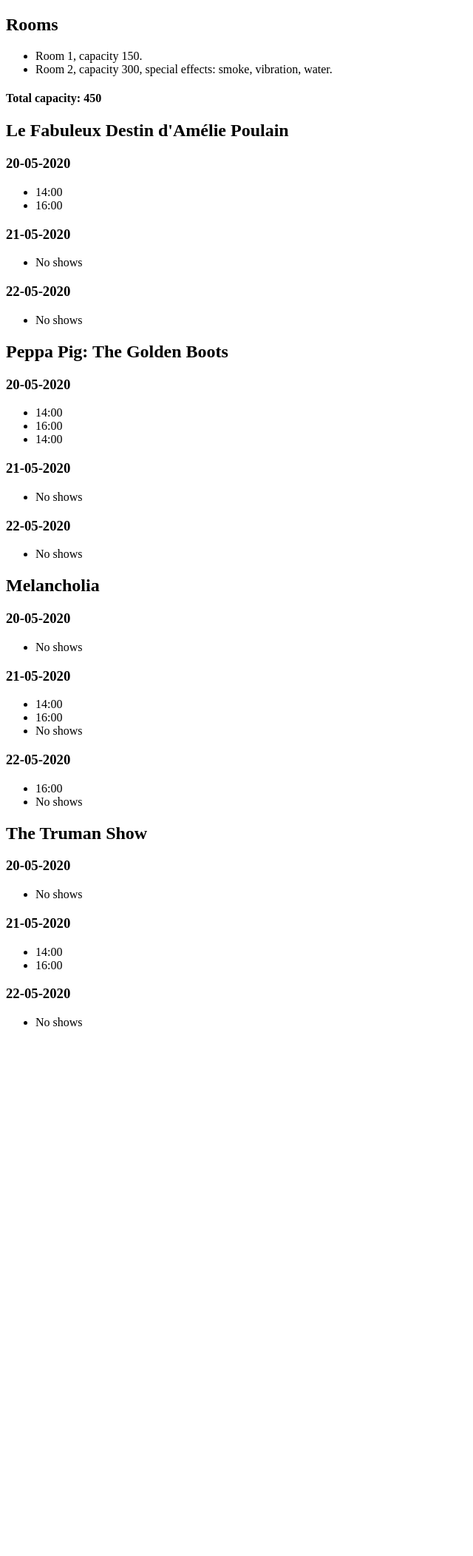
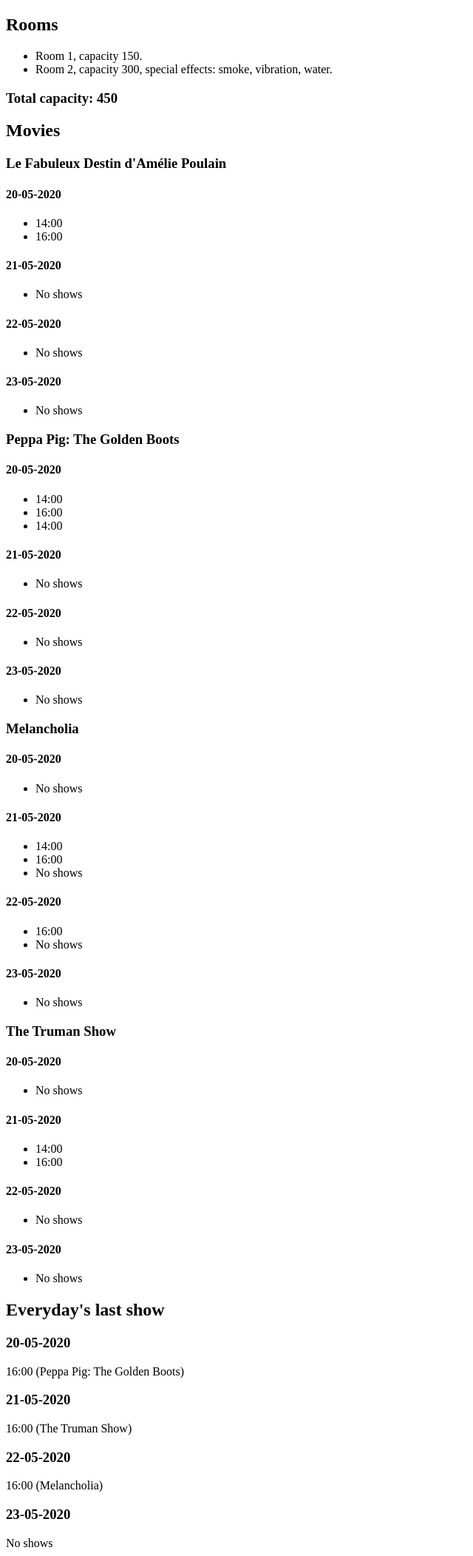
Before and after one commit to lorenzo-guerrini/php-oop-2, a PHP site: page / in a window 1280 px wide. Shown: the whole page at 74% size, without its empty margins (0-640 px from the left). Before the commit the page ends 1387 px from the top, so only its background shows below. Run offline with PHP 8.4, Linux system fonts and the light colour scheme.

Commit message:
Finita milestone 4

```diff
--- a/index.php
+++ b/index.php
@@ -41,6 +41,7 @@ foreach ($showsArray as $show) {
         $daysArray[] = $show->getDate();
     }
 }
+$daysArray[] = "23-05-2020"
 
 ?>
 
@@ -80,16 +81,17 @@ foreach ($showsArray as $show) {
             $totalCapacity += $room->getCapacity();
         }
 
-        echo "<h4>Total capacity: {$totalCapacity}</h4>";
+        echo "<h3>Total capacity: {$totalCapacity}</h3>";
         ?>
 
         <!-- 3) Stabilito un giorno e un film, recuperare quante proiezioni totali di quel film ci saranno. -->
+        <h2>Movies</h2>
         <?php
         foreach ($moviesArray as $movie) {
-            echo "<h2>{$movie->getTitle()}</h2>";
+            echo "<h3>{$movie->getTitle()}</h3>";
 
             foreach ($daysArray as $day) {
-                echo "<h3> $day </h3> <ul>";
+                echo "<h4> $day </h4> <ul>";
                 $hasShows = true;
 
                 foreach ($showsArray as $show) {
@@ -109,8 +111,38 @@ foreach ($showsArray as $show) {
         }
         ?>
 
+        <!-- 4) Stabilito un giorno, recupera l’orario di fine dell’ultimo spettacolo. -->
+        <h2>Everyday's last show</h2>
         <?php
-        // 4) Stabilito un giorno, recupera l’orario di fine dell’ultimo spettacolo.
+        foreach ($daysArray as $day) {
+            echo "<h3> $day </h3>";
+
+            $lastShowTime = 0;
+            $lastShowMovie = "";
+
+            foreach ($showsArray as $show) {
+                if ($show->getDate() == $day && timeToNumber($show->getTime()) > $lastShowTime) {
+                    $lastShowTime = $show->getTime();
+                    $lastShowMovie = $show->getMovie();
+                }
+            }
+
+            if ($lastShowTime == 0) {
+                echo "No shows";
+            } else {
+                echo "$lastShowTime ($lastShowMovie)";
+            }
+        }
+
+        //Trasforma un orario in un numero per permettere comparazioni tra più orari
+        function timeToNumber($time)
+        {
+            $tempTimeArray = explode(":", $time);
+            return intval($tempTimeArray[0]) + (intval($tempTimeArray[0]) / 60);
+        }
+        ?>
+
+        <?php
         // BONUS
         // 5) gestire con logica un’eccezione try/catch in un punto qualsiasi del vostro codice.
         // 6) Stabilito un film, una sala, un’ora di inizio e un numero di proiezioni, calcolare automaticamente gli orari degli spettacoli, considerando che tra uno spettacolo e l’altro devono passare 15 min.
```
